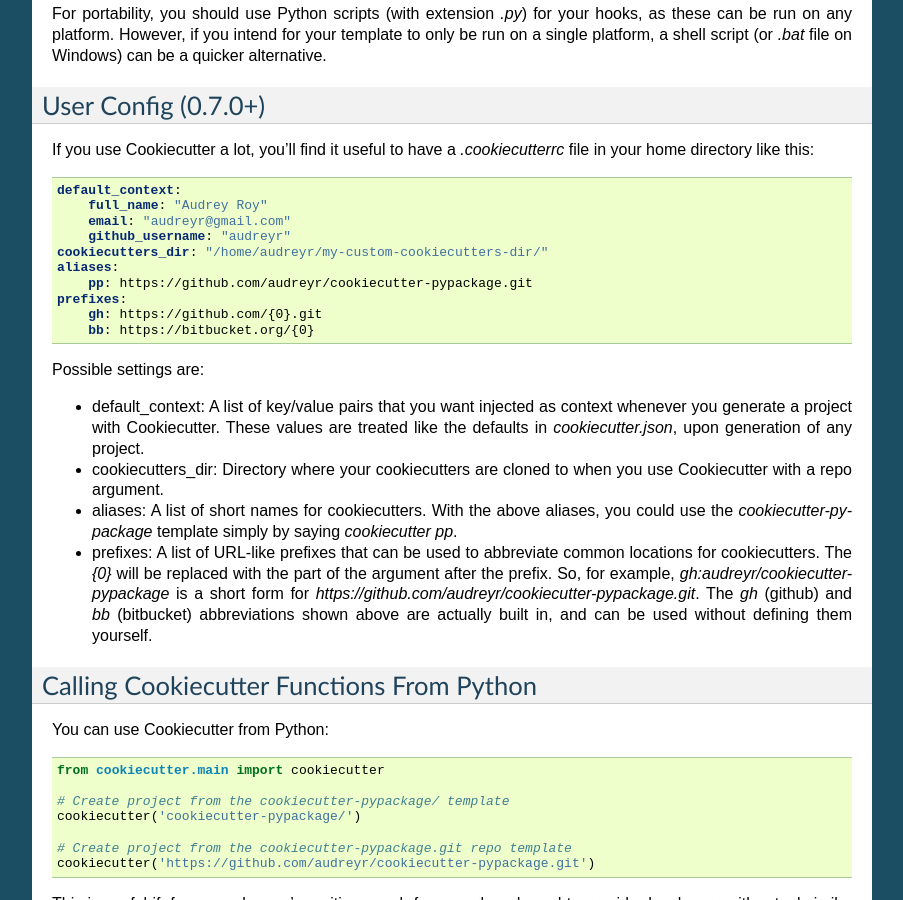
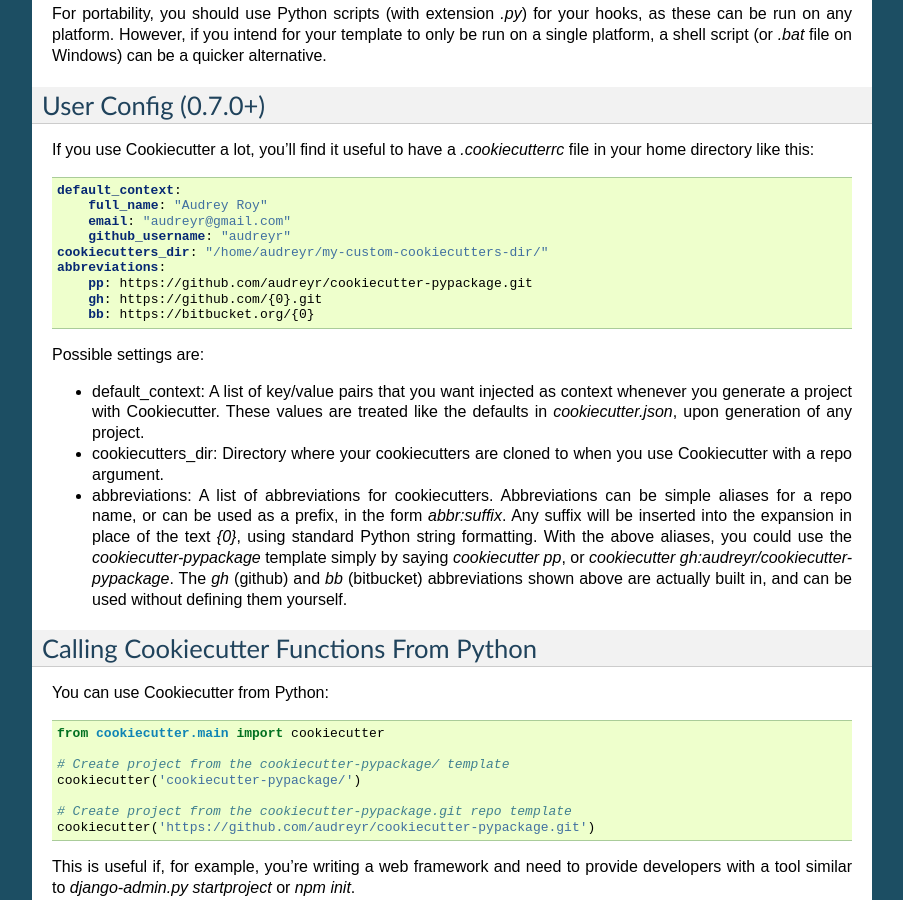
Before and after one commit to c-allen-tech/cookie, a Sphinx documentation site: the page built from docs/advanced_usage.rst, in a window 1280 px wide and 900 px high, scrolled down 535 px. Shown: the whole window, without its empty margins (198-1101 px from the left). Built offline with Sphinx 7.4.7, drawn with Linux system fonts in a browser that asks for light colours; formulas are drawn with MathJax 3.

Commit message:
Unify the terms alias and prefix as one term, abbreviation

```diff
--- a/README.rst
+++ b/README.rst
@@ -47,7 +47,7 @@ Did someone say features?
         # You'll be prompted to enter values.
         # Then it'll create your Python package in the current working directory,
         # based on those values.
-        $ cookiecutter https://github.com/audreyr/cookiecutter-pypackage.git
+        $ cookiecutter gh:audreyr/cookiecutter-pypackage
 
 * Can also use it at the command line with a local template:
 
--- a/docs/advanced_usage.rst
+++ b/docs/advanced_usage.rst
@@ -47,9 +47,8 @@ If you use Cookiecutter a lot, you'll find it useful to have a
         email: "audreyr@gmail.com"
         github_username: "audreyr"
     cookiecutters_dir: "/home/audreyr/my-custom-cookiecutters-dir/"
-    aliases:
+    abbreviations:
         pp: https://github.com/audreyr/cookiecutter-pypackage.git
-    prefixes:
         gh: https://github.com/{0}.git
         bb: https://bitbucket.org/{0}
 
@@ -60,13 +59,12 @@ Possible settings are:
   like the defaults in `cookiecutter.json`, upon generation of any project.
 * cookiecutters_dir: Directory where your cookiecutters are cloned to when you
   use Cookiecutter with a repo argument.
-* aliases: A list of short names for cookiecutters. With the above aliases, you
-  could use the `cookiecutter-pypackage` template simply by saying `cookiecutter pp`.
-* prefixes: A list of URL-like prefixes that can be used to abbreviate common
-  locations for cookiecutters. The `{0}` will be replaced with the part of the
-  argument after the prefix. So, for example,
-  `gh:audreyr/cookiecutter-pypackage` is a short form for
-  `https://github.com/audreyr/cookiecutter-pypackage.git`.
+* abbreviations: A list of abbreviations for cookiecutters. Abbreviations can
+  be simple aliases for a repo name, or can be used as a prefix, in the form
+  `abbr:suffix`. Any suffix will be inserted into the expansion in place of
+  the text `{0}`, using standard Python string formatting.  With the above
+  aliases, you could use the `cookiecutter-pypackage` template simply by saying
+  `cookiecutter pp`, or `cookiecutter gh:audreyr/cookiecutter-pypackage`.
   The `gh` (github) and `bb` (bitbucket) abbreviations shown above are actually
   built in, and can be used without defining them yourself.
 
--- a/docs/usage.rst
+++ b/docs/usage.rst
@@ -40,6 +40,11 @@ Works directly with git repos too
 
 To create a project from the cookiecutter-pypackage.git repo template::
 
+    $ cookiecutter gh:audreyr/cookiecutter-pypackage
+
+Cookiecutter knows abbreviations for Github (``gh``) and Bitbucket (``bb``)
+projects, but you can also give it the full URL to any repository::
+
     $ cookiecutter https://github.com/audreyr/cookiecutter-pypackage.git
 
 You will be prompted to enter a bunch of project config values. (These are
```
Also changed, not shown: 2 other files.
